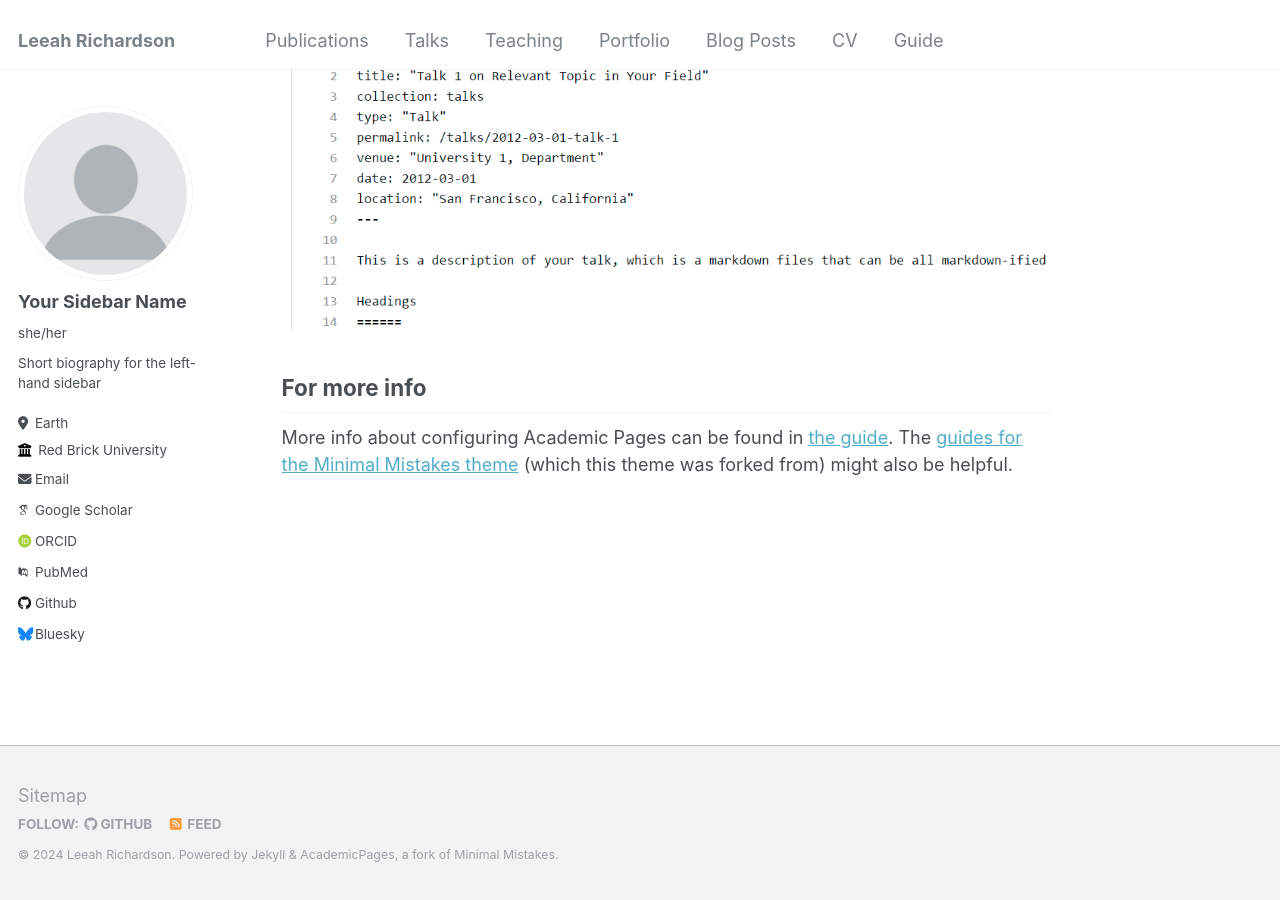
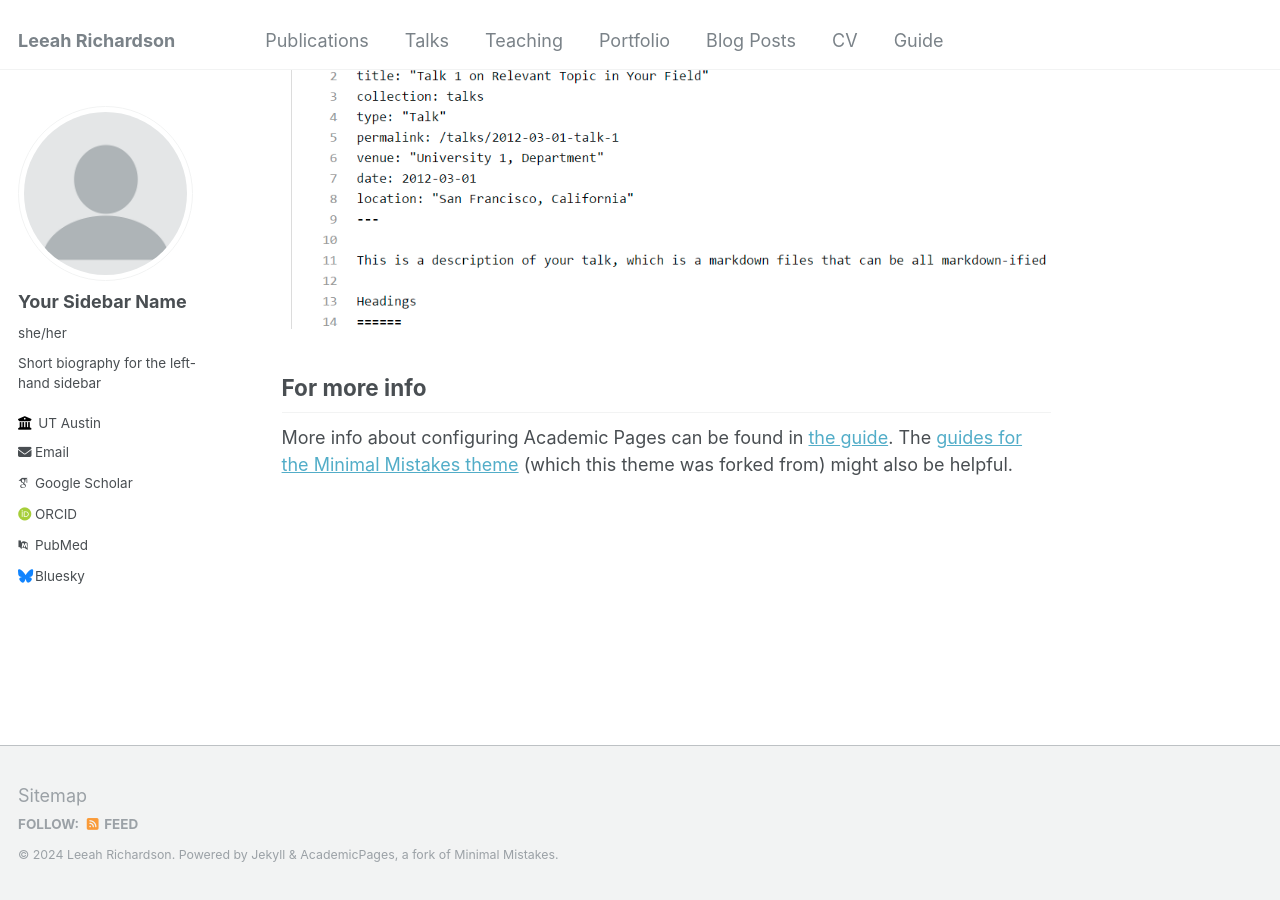
Before and after one commit to leeahrichardson/websitefail, a Jekyll site: the page built from _pages/about.md, in a window 1280 px wide and 900 px high, scrolled down 2660 px. Built offline with Jekyll 4.4.1, drawn with Linux system fonts in a browser that asks for light colours; some web fonts are replaced.

Commit message:
Update _config.yml

```diff
--- a/_config.yml
+++ b/_config.yml
@@ -5,6 +5,7 @@
 # For technical reasons, this file is *NOT* reloaded automatically when you use
 # `jekyll serve -l -H localhost`. If you change this file, please restart the
 # server process.
+
 
 # Basic Site Settings
 locale                   : "en-US"
@@ -25,10 +26,10 @@ author:
   name             : "Your Sidebar Name"
   pronouns         : "she/her" # example: "she/her"
   bio              : "Short biography for the left-hand sidebar"
-  location         : "Earth"
-  employer         : "Red Brick University"
+  location         :
+  employer         : "UT Austin"
   uri              : # URL
-  email            : "none@example.org"
+  email            : "leeahrichardson@utexas.edu"
 
   # Academic websites
   arxiv            : # URL - Update with the correct link to your profile
@@ -43,7 +44,7 @@ author:
   bitbucket        : # Username - Update with your username on the site
   codepen          : # Username
   dribbble         : # Username
-  github           : "academicpages"
+  github           : # put github maybe
   kaggle           : # Username
   stackoverflow    : # User number or user number and name (i.e., use "1" or "1/jeff-atwood")
 
```
